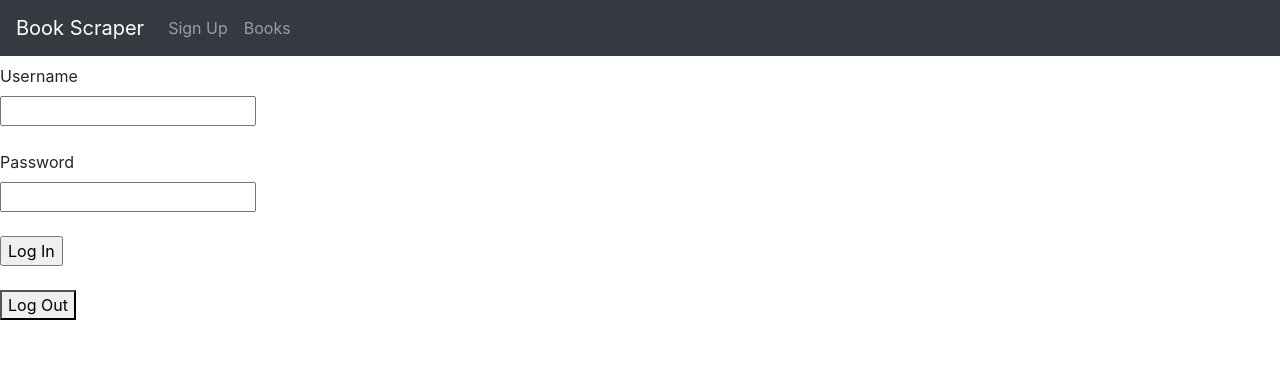
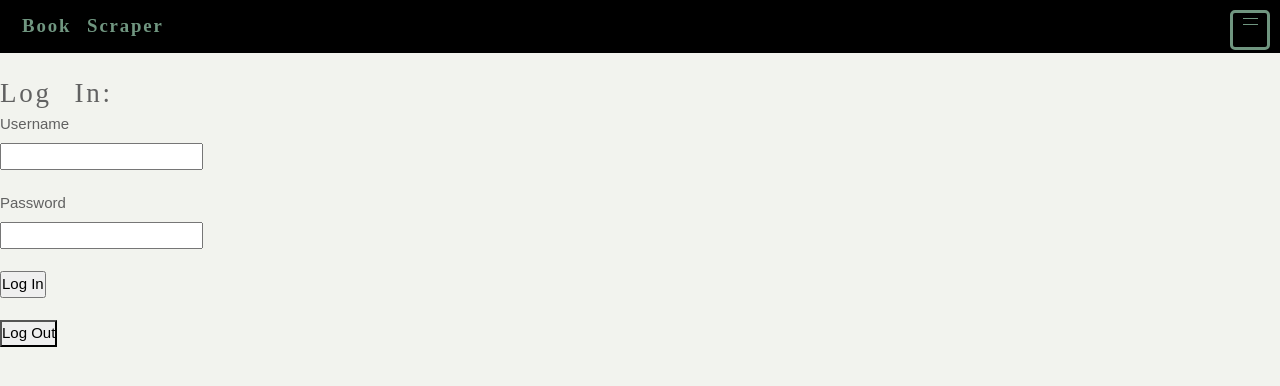
Before and after one commit to Damien580/Web_scraper2, a Flask app: page / in a window 1280 px wide. Shown: the top 386 px of the page. Run offline with Flask 3, Linux system fonts and the light colour scheme; some libraries are stand-ins or nearby versions.

Commit message:
Navbar styling

```diff
--- a/static/styles.css
+++ b/static/styles.css
@@ -1,7 +1,169 @@
-/* header{
+:root {
+    --home-bg-color: #f2f3ee;
+    --menu-bg-color: #cbcbc2;
+    --silde-btn-border: #808080;
+    --slide-btn-bg: #ddf2db;
+    --slide-btn-hoverbg: #f1fff1;
+    --alpha-green: rgba(33, 96, 47, 0.51);
+    --icon-hover-color: #344a39;
+    --icon-hover-bg: #709680;
+    --text-color: #616161;
+    --border-color: #709680;
+    --heading-color: #344a39;
+    --box-shadow-color: #b5b5ac;
+    --lightest-green: #86a58d;
+    --light-green: #9ab09a;
+    --dark-green: rgba(52, 74, 57, 0.86);
+    --box-shadow: 0px 0px 3px 5px var(--box-shadow-color);
+    --border-radius: 60px 5px;
+    --fade-green: rgba(57, 87, 64, 0.55);
+  }
+
+  *,
+*::before,
+*::after {
+  margin: 0;
+  padding: 0;
+  box-sizing: border-box;
+  list-style: none;
+}
+
+body,
+html {
+  width: 100%;
+  font-size: 15px;
+  color: var(--text-color);
+  font-weight: normal;
+  font-family: sans-serif;
+  background-color: var(--home-bg-color);
+}
+
+header{
     display: flex;
     height: 50px;
     width:100vw;
     position: static;
     top: 0px;
-} */
+}
+
+#navbar{
+    background-color:black;
+}
+
+#brand{
+    color:var(--border-color);
+}
+
+#ham-menu {
+    display: none;
+}
+
+label[for="ham-menu"] {
+    display: block;
+    position: fixed;
+    top: 10px;
+    right: 10px;
+    z-index: 999;
+    width: 40px;
+    height: 40px;
+    background-color: black;
+    border-radius: 5px;
+    border: 3px solid var(--border-color);
+}
+
+.ham-menu {
+    width: 50vw;
+    height: 100%;
+    position: fixed;
+    top: 0;
+    visibility: hidden;
+    transform: translate(-110%);
+    z-index: 998;
+    background-color: var(--lightest-green);
+    transition: 1s;
+    display: flex;
+    justify-content: center;
+    align-items: center;
+}
+
+.ham-menu > ul {
+    display: flex;
+    flex-flow: column nowrap;
+    justify-content: flex-start;
+    padding: 20px;
+    height: 50%;
+}
+
+.ham-menu > ul > li {
+    font-size: 30px;
+    white-space: nowrap;
+    letter-spacing: 0.15em;
+    cursor: pointer;
+    color: rgb(97, 97, 97);
+}
+
+#ham-menu:checked + label {
+    background-color: transparent;
+    border-color: var(--dark-green);
+}
+
+#ham-menu:checked ~ div.ham-menu {
+    transform: translate(0px);
+    visibility: visible;
+}
+
+[for="ham-menu"] > div {
+    width: 100%;
+    height: 100%;
+    display: flex;
+    flex-flow: column wrap;
+    align-content: center;
+    align-items: center;
+}
+
+.menu-line {
+    display: block;
+    width: 15px;
+    height: 1px;
+    margin: 5px 0 0px;
+    border-top-left-radius: 0px;
+    border-bottom-left-radius: 0px;
+    background-color: var(--border-color);
+    transition: 500ms;
+    transform-origin: right center;
+}
+
+[for="ham-menu"] > div > span:nth-child(4),
+[for="ham-menu"] > div > span:nth-child(5),
+[for="ham-menu"] > div > span:nth-child(6) {
+  border-top-left-radius: 0;
+  border-bottom-left-radius: 0;
+  border-top-right-radius: 2px;
+  border-bottom-right-radius: 2px;
+  transform-origin: left center;
+}
+
+#ham-menu:checked + label span {
+    background-color: var(--dark-green);
+}
+
+p {
+    display: inline;
+    font-size: 1.8rem;
+    line-height: 1.5em;
+    word-spacing: 0.5em;
+    letter-spacing: 0.1em;
+    font-family: "OpenSansCondensed-Light";
+}
+
+a {
+    font-size: 1.6rem;
+    line-height: 1.5em;
+    word-spacing: 0.5em;
+    letter-spacing: 0.1em;
+    font-family: "OpenSansCondensed-Light";
+    display: inline;
+    font-weight: bold;
+    padding: 7px;
+    color: var(--icon-hover-color);
+}
--- a/templates/base.html
+++ b/templates/base.html
@@ -10,21 +10,19 @@
     <title>Book Scraper</title>
 </head>
 <header>
-    <nav class="navbar navbar-expand-lg navbar-dark bg-dark fixed-top" id="navbar">
-        <a class="navbar-brand" href="/">Book Scraper</a>
-        <button class="navbar-toggler custom-toggler" type="button" data-toggle="collapse" data-target="#navbarSupportedContent" aria-controls="navbarSupportedContent" aria-expanded="false" aria-label="Toggle navigation" id="drop">
-            <span class="navbar-toggler-icon"></span>
-        </button>
-
-        <div class="collapse navbar-collapse" id="navbarSupportedContent">
-            <ul class="navbar-nav w-10 justify-content-between">
-                <li class="nav-item">
-                    <a class="nav-link" href="/new_user">Sign Up</a>
-                </li>
-
-                <li class="nav-item">
-                    <a class="nav-link" href="/books">Books</a>
-                </li>
+    <nav class="navbar navbar-expand-lg navbar-dark  fixed-top" id="navbar">
+        <a class="navbar-brand" id="brand" href="/">Book Scraper</a>
+        <input type="checkbox" id="ham-menu">
+        <label for="ham-menu">
+            <div class="hide-des">
+              <span class="menu-line"></span>
+              <span class="menu-line"></span>
+            </div>
+        </label>
+        <div class="ham-menu">
+            <ul class="centre-text bold-text">
+              <li><a class="nav-link" href="/new_user">New User</a></li>
+              <li><a class="nav-link" href="/books">Books</a></li>
             </ul>
         </div>
     </nav>
```
